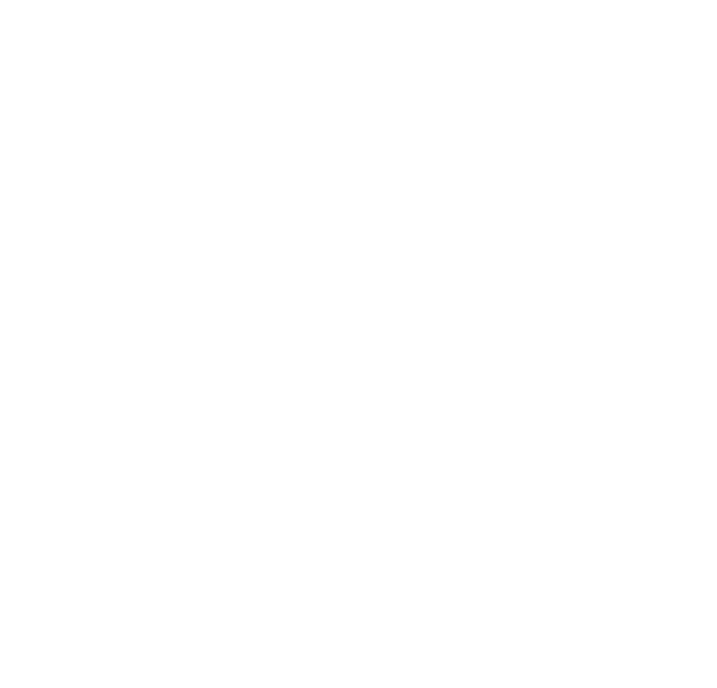
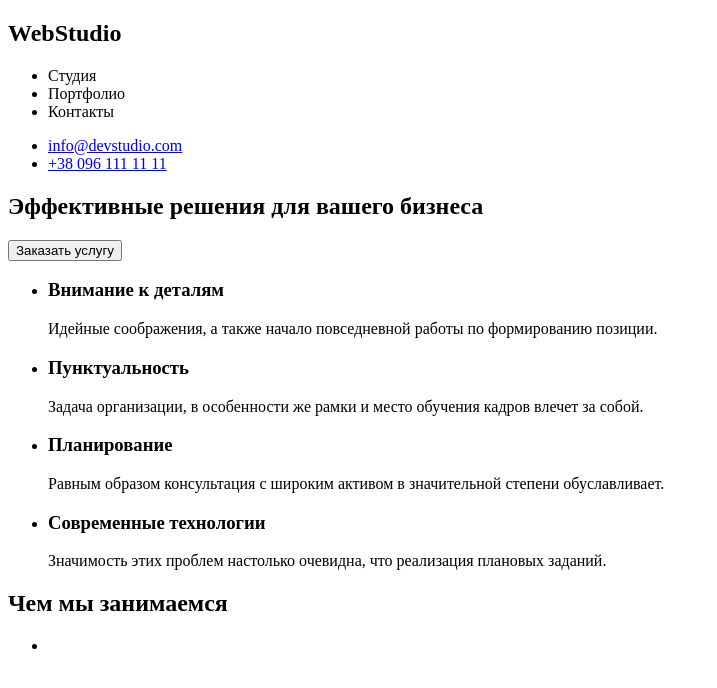
Before and after one commit to Alex-Melnik94/goit-markup-hw-01, a plain HTML site: page index.html in a window 1280 px wide. Shown: the whole page, without its empty margins (0-717 px from the left). Drawn offline with Linux system fonts and the light colour scheme.

Commit message:
Добавляет шапку и две секции

```diff
--- a/index.html
+++ b/index.html
@@ -1,11 +1,73 @@
 <!DOCTYPE html>
-<html lang="en">
+<html lang="ru">
 <head>
     <meta charset="UTF-8">
     <meta name="viewport" content="width=device-width, initial-scale=1.0">
     <title>Document</title>
 </head>
 <body>
+    <!-- Шапка -->
+    <header>
+        <h2>WebStudio</h2>
+        <nav>
+            <ul>
+                <li>
+                    <a href="#"></a>Студия</a>
+                </li>
+                <li>
+                    <a href="#"></a>Портфолио</a>
+                </li>
+                <li>
+                    <a href="#"></a>Контакты</a>
+                </li>
+            </ul>
+            <ul>
+                <li>
+                    <a href="mailto:info@devstudio.com">info@devstudio.com</a>
+                </li>
+                <li>
+                    <a href="tel:380961111111">+38 096 111 11 11</a>
+                </li>
+            </ul>
+        </nav>
+    </header>
+    <main>
+        <!-- Герой -->
+        <section>
+            <h1>Эффективные решения для вашего бизнеса</h1>
+            <button>Заказать услугу</button>
+        </section>
+        <!-- Секция с преимуществами -->
+        <section>
+            <h2 hidden="true">Преимущества</h2>
+            <ul>
+               <li>
+                   <h3>Внимание к деталям</h3>
+                   <p>Идейные соображения, а также начало повседневной работы по формированию позиции.</p>
+               </li>
+                <li>
+                    <h3>Пунктуальность</h3>
+                    <p>Задача организации, в особенности же рамки и место обучения кадров влечет за собой.</p>
+                </li>
+                <li>
+                    <h3>Планирование</h3>
+                    <p>Равным образом консультация с широким активом в значительной степени обуславливает.</p>
+                </li>
+                <li>
+                    <h3>Современные технологии</h3>
+                    <p>Значимость этих проблем настолько очевидна, что реализация плановых заданий.</p>
+                </li>
+            </ul>
+        </section>
 
+        <section>
+            <h2>Чем мы занимаемся</h2>
+            <ul>
+                <li>
+                    <img src="" alt="">
+                </li>
+            </ul>
+        </section>
+    </main>
 </body>
 </html>
```
Also changed, not shown: images/work1.jpg (added), images/work2.jpg (added), images/work3.jpg (added).
